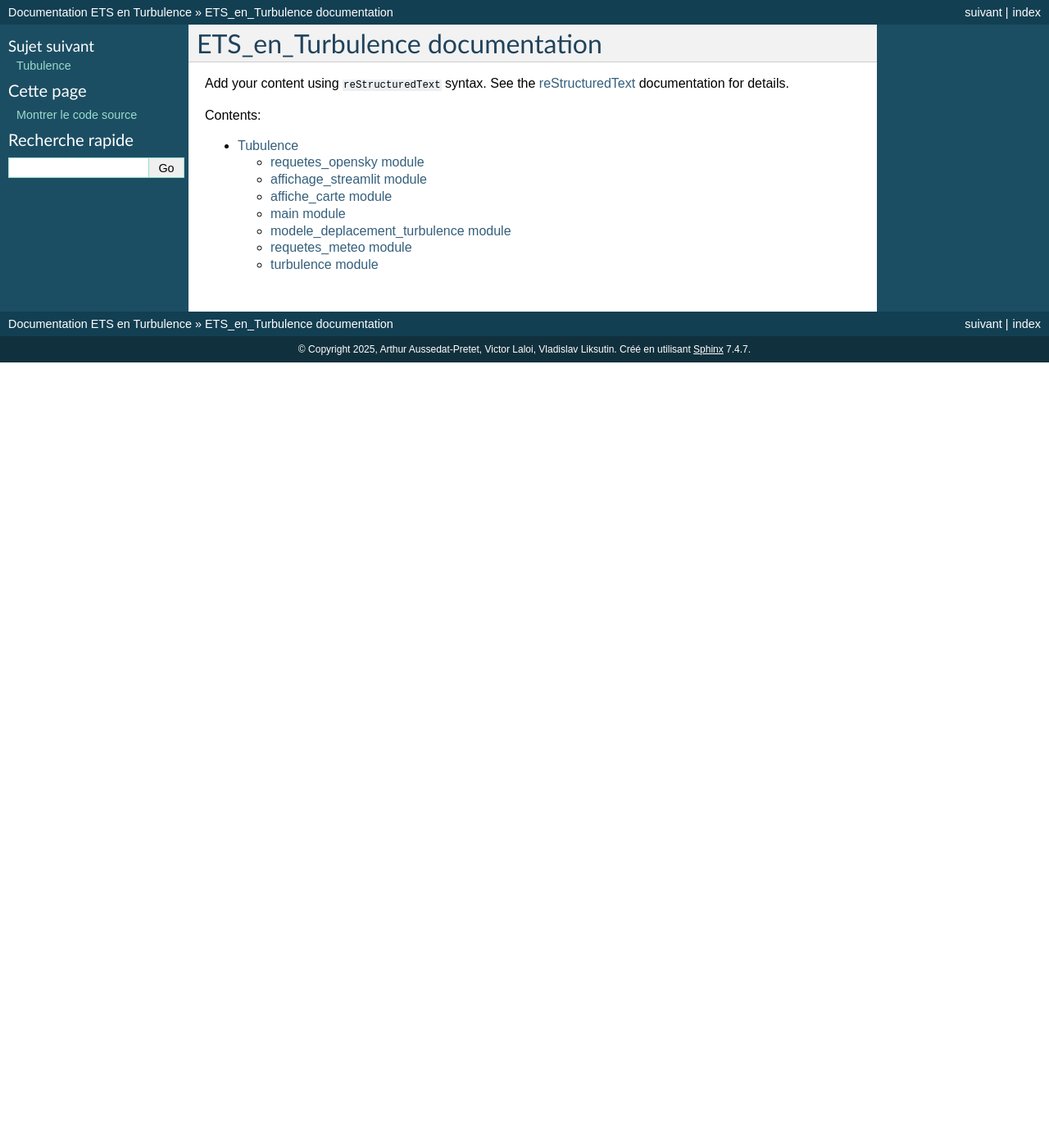
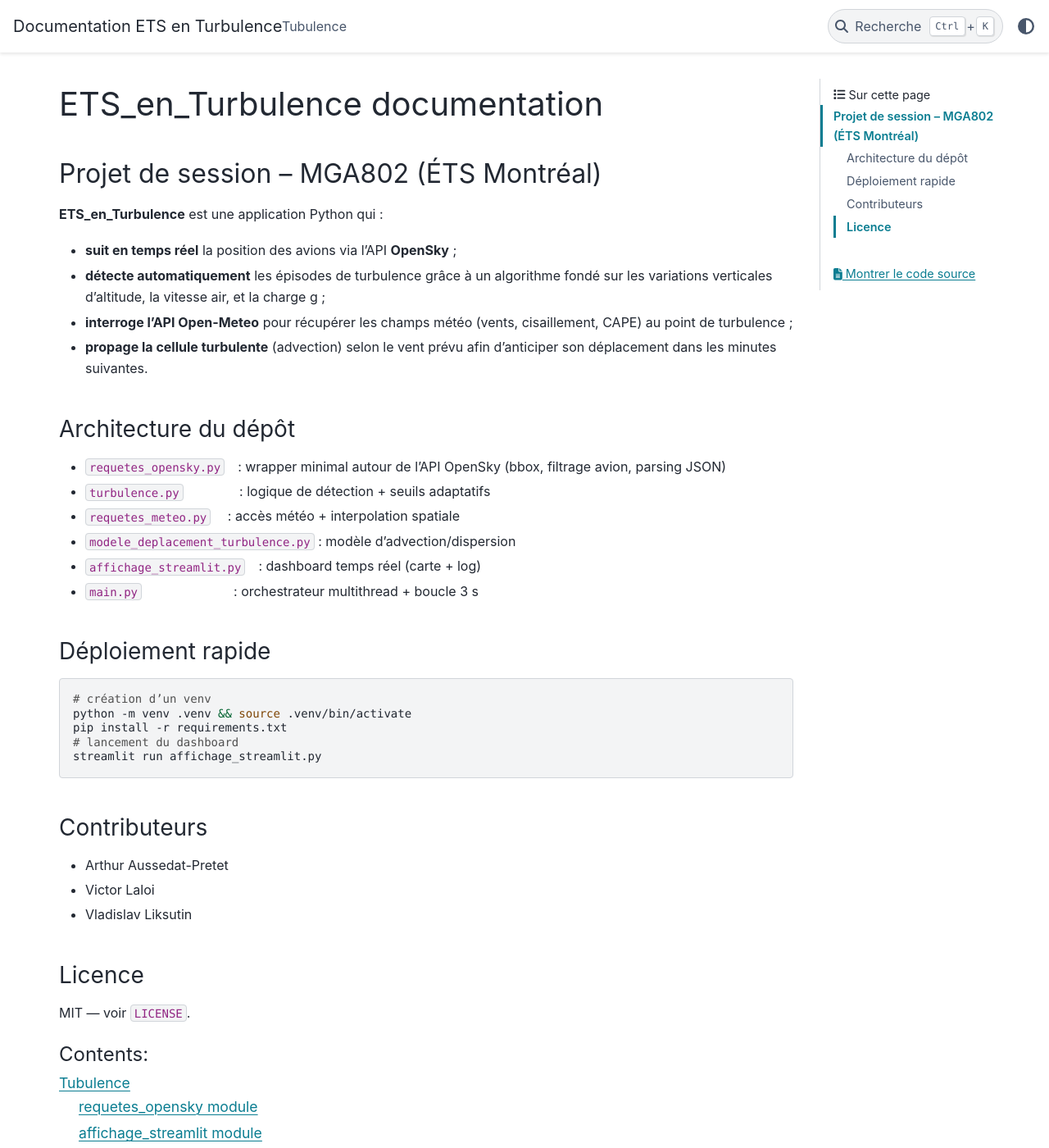
Before and after one commit to 2ar2t3/Projet_final_G3, a Sphinx documentation site: the page built from Turbulence/source/index.rst, in a window 1280 px wide and 1400 px high. Shown: the whole window at 82% size. Built offline with Sphinx 7.4.7 and the PyData theme 0.15.4, drawn with Linux system fonts in a browser that asks for light colours; some of the changed text lies outside the part shown.

Commit message:
Mise à jour du sphinx

```diff
--- a/Turbulence/source/conf.py
+++ b/Turbulence/source/conf.py
@@ -27,5 +27,5 @@ language = 'fr'
 # -- Options for HTML output -------------------------------------------------
 # https://www.sphinx-doc.org/en/master/usage/configuration.html#options-for-html-output
 
-html_theme = 'classic'
+html_theme = "pydata_sphinx_theme"
 html_static_path = ['_static']
--- a/Turbulence/source/index.rst
+++ b/Turbulence/source/index.rst
@@ -6,9 +6,53 @@
 ETS_en_Turbulence documentation
 ===============================
 
-Add your content using ``reStructuredText`` syntax. See the
-`reStructuredText <https://www.sphinx-doc.org/en/master/usage/restructuredtext/index.html>`_
-documentation for details.
+Projet de session – MGA802 (ÉTS Montréal)
+-----------------------------------------
+
+**ETS_en_Turbulence** est une application Python qui :
+
+* **suit en temps réel** la position des avions via l’API **OpenSky** ;
+* **détecte automatiquement** les épisodes de turbulence grâce à un algorithme fondé sur
+  les variations verticales d’altitude, la vitesse air, et la charge g ;
+* **interroge l’API Open-Meteo** pour récupérer les champs météo (vents, cisaillement, CAPE)
+  au point de turbulence ;
+* **propage la cellule turbulente** (advection) selon le vent prévu afin d’anticiper
+  son déplacement dans les minutes suivantes.
+
+Architecture du dépôt
+~~~~~~~~~~~~~~~~~~~~~
+
+- ``requetes_opensky.py`` : wrapper minimal autour de l’API OpenSky
+  (bbox, filtrage avion, parsing JSON)
+- ``turbulence.py``     : logique de détection + seuils adaptatifs
+- ``requetes_meteo.py``  : accès météo + interpolation spatiale
+- ``modele_deplacement_turbulence.py`` : modèle d’advection/dispersion
+- ``affichage_streamlit.py`` : dashboard temps réel (carte + log)
+- ``main.py``       : orchestrateur multithread + boucle 3 s
+
+Déploiement rapide
+~~~~~~~~~~~~~~~~~~
+
+.. code-block:: bash
+
+   # création d’un venv
+   python -m venv .venv && source .venv/bin/activate
+   pip install -r requirements.txt
+   # lancement du dashboard
+   streamlit run affichage_streamlit.py
+
+Contributeurs
+~~~~~~~~~~~~~
+
+- Arthur Aussedat-Pretet
+- Victor Laloi
+- Vladislav Liksutin
+
+Licence
+~~~~~~~
+
+MIT — voir ``LICENSE``.
+
 
 
 .. toctree::
```
